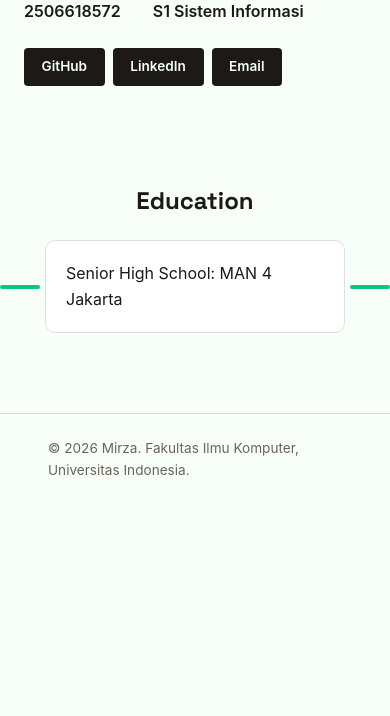
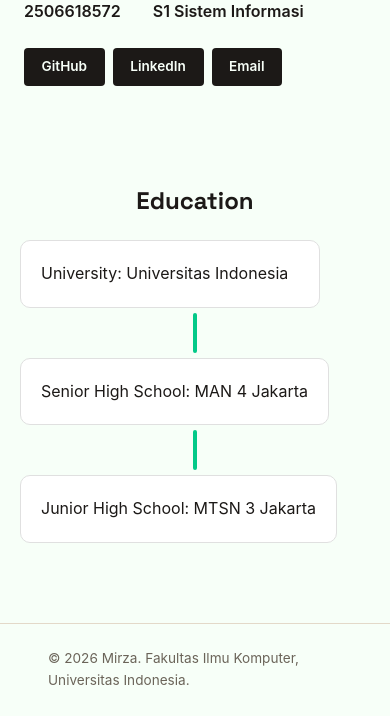
Before and after one commit to mirzalfathi/myportofolio, a Django app: page / in a window 390 px wide; the page is wider, and only the part inside the window is pictured. Shown: the part 588-1304 px from the top of that part. Before the commit the page ends 1063 px from the top of that part, so only its background shows below. Run offline with Django 5.2, Linux system fonts and the light colour scheme.

Commit message:
Fix mobile interface

```diff
--- a/static/css/style.css
+++ b/static/css/style.css
@@ -230,4 +230,16 @@ h2 {
     .social-links {
         justify-content: flex-start;
     }
+
+    .box-container {
+    flex-direction: column;
+    padding: 0 20px;
+    align-items: flex-start;
+  }
+
+  .divider {
+    width: 4px;
+    height: 40px;
+    align-self: center;
+  }
 }
```
